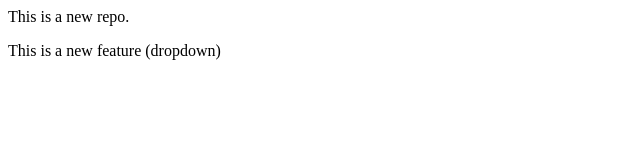
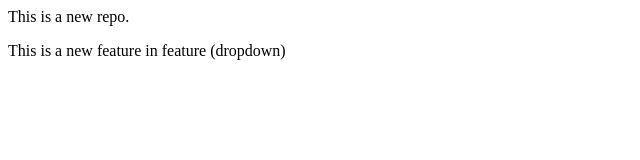
Before and after one commit to Ashritha-30/localrepo, a plain HTML site: page index.html in a window 1280 px wide. Shown: the full height of the page, 0-640 px from the left. Drawn offline with Linux system fonts and the light colour scheme.

Commit message:
add dropdown

```diff
--- a/index.html
+++ b/index.html
@@ -1,2 +1,2 @@
 <p>This is a new repo.</p>
-<p>This is a new feature (dropdown)</p>
+<p>This is a new feature in feature (dropdown)</p>
```
